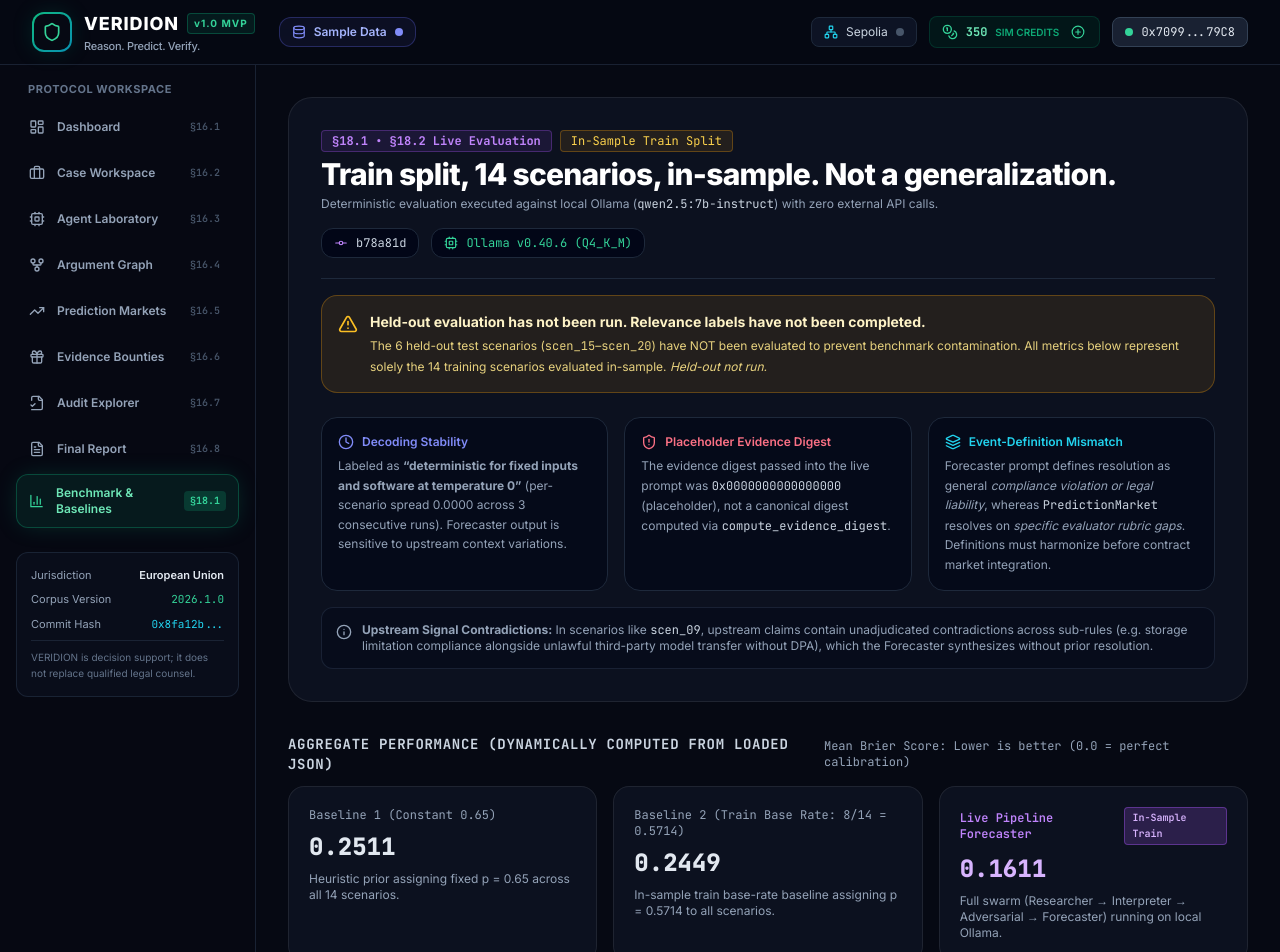
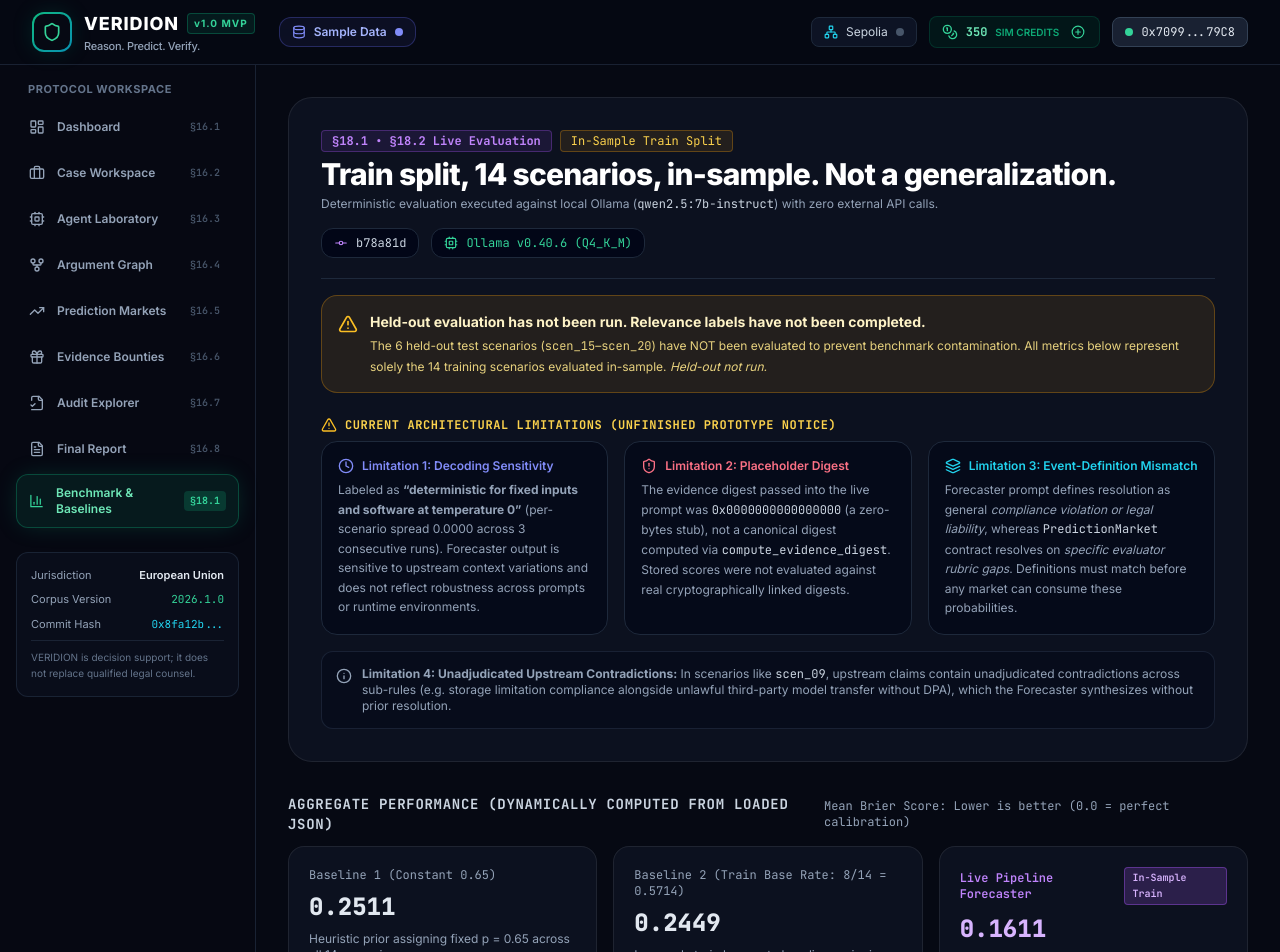
Before and after one commit to harshitrajj23/Verdion, a Next.js app in the folder frontend/: page /benchmark in a window 1280 px wide. Shown: the top 952 px of the page. Built offline with nearby package versions, Linux system fonts and the light colour scheme.

Commit message:
docs(benchmark): clarify prototype limitations and unvalidated forecaster status on benchmark page

```diff
--- a/frontend/src/app/benchmark/page.tsx
+++ b/frontend/src/app/benchmark/page.tsx
@@ -112,39 +112,45 @@ export default function BenchmarkPage() {
           </div>
         </div>
 
-        {/* Critical Caveats Panel */}
-        <div className="grid grid-cols-1 md:grid-cols-3 gap-4 pt-2">
-          {/* Caveat 1: Deterministic Greedy Decoding */}
+        {/* Current Limitations Panel */}
+        <div className="space-y-2 pt-2">
+          <div className="text-xs font-mono font-bold text-amber-300 uppercase tracking-wider flex items-center gap-2">
+            <AlertTriangle className="w-4 h-4 text-amber-400" />
+            <span>Current Architectural Limitations (Unfinished Prototype Notice)</span>
+          </div>
+          <div className="grid grid-cols-1 md:grid-cols-3 gap-4">
+            {/* Limitation 1: Deterministic Greedy Decoding */}
             <div className="p-4 rounded-2xl bg-slate-950/60 border border-slate-800 space-y-1.5 text-xs">
               <div className="flex items-center gap-2 text-indigo-400 font-semibold">
                 <Clock className="w-4 h-4" />
-              <span>Decoding Stability</span>
+                <span>Limitation 1: Decoding Sensitivity</span>
               </div>
               <p className="text-slate-400 leading-relaxed">
-              Labeled as <strong>“deterministic for fixed inputs and software at temperature 0”</strong> (per-scenario spread 0.0000 across 3 consecutive runs). Forecaster output is sensitive to upstream context variations.
+                Labeled as <strong>“deterministic for fixed inputs and software at temperature 0”</strong> (per-scenario spread 0.0000 across 3 consecutive runs). Forecaster output is sensitive to upstream context variations and does not reflect robustness across prompts or runtime environments.
               </p>
             </div>
 
-          {/* Caveat 2: Placeholder Evidence Digest */}
+            {/* Limitation 2: Placeholder Evidence Digest */}
             <div className="p-4 rounded-2xl bg-slate-950/60 border border-slate-800 space-y-1.5 text-xs">
               <div className="flex items-center gap-2 text-rose-400 font-semibold">
                 <ShieldAlert className="w-4 h-4" />
-              <span>Placeholder Evidence Digest</span>
+                <span>Limitation 2: Placeholder Digest</span>
               </div>
               <p className="text-slate-400 leading-relaxed">
-              The evidence digest passed into the live prompt was <span className="font-mono text-slate-300">0x0000000000000000</span> (placeholder), not a canonical digest computed via <span className="font-mono text-slate-300">compute_evidence_digest</span>.
+                The evidence digest passed into the live prompt was <span className="font-mono text-slate-300">0x0000000000000000</span> (a zero-bytes stub), not a canonical digest computed via <span className="font-mono text-slate-300">compute_evidence_digest</span>. Stored scores were not evaluated against real cryptographically linked digests.
               </p>
             </div>
 
-          {/* Caveat 3: Event Definition Mismatch */}
+            {/* Limitation 3: Event Definition Mismatch */}
             <div className="p-4 rounded-2xl bg-slate-950/60 border border-slate-800 space-y-1.5 text-xs">
               <div className="flex items-center gap-2 text-cyan-400 font-semibold">
                 <Layers className="w-4 h-4" />
-              <span>Event-Definition Mismatch</span>
+                <span>Limitation 3: Event-Definition Mismatch</span>
               </div>
               <p className="text-slate-400 leading-relaxed">
-              Forecaster prompt defines resolution as general <em>compliance violation or legal liability</em>, whereas <span className="font-mono text-slate-300">PredictionMarket</span> resolves on <em>specific evaluator rubric gaps</em>. Definitions must harmonize before contract market integration.
+                Forecaster prompt defines resolution as general <em>compliance violation or legal liability</em>, whereas <span className="font-mono text-slate-300">PredictionMarket</span> contract resolves on <em>specific evaluator rubric gaps</em>. Definitions must match before any market can consume these probabilities.
               </p>
+            </div>
           </div>
         </div>
 
@@ -152,7 +158,7 @@ export default function BenchmarkPage() {
         <div className="p-3.5 rounded-xl bg-slate-950/40 border border-slate-800/80 text-xs text-slate-400 flex items-start gap-2.5">
           <Info className="w-4 h-4 text-slate-400 shrink-0 mt-0.5" />
           <span>
-            <strong>Upstream Signal Contradictions:</strong> In scenarios like <span className="font-mono text-slate-300">scen_09</span>, upstream claims contain unadjudicated contradictions across sub-rules (e.g. storage limitation compliance alongside unlawful third-party model transfer without DPA), which the Forecaster synthesizes without prior resolution.
+            <strong>Limitation 4: Unadjudicated Upstream Contradictions:</strong> In scenarios like <span className="font-mono text-slate-300">scen_09</span>, upstream claims contain unadjudicated contradictions across sub-rules (e.g. storage limitation compliance alongside unlawful third-party model transfer without DPA), which the Forecaster synthesizes without prior resolution.
           </span>
         </div>
       </div>
@@ -202,8 +208,8 @@ export default function BenchmarkPage() {
             <div className="text-2xl font-black text-purple-300 font-mono">
               {computedMeans.mean_live.toFixed(4)}
             </div>
-            <p className="text-xs text-slate-400">
-              Full swarm (Researcher → Interpreter → Adversarial → Forecaster) running on local Ollama.
+            <p className="text-xs text-amber-400/90 font-medium">
+              ⚠️ Unvalidated in-sample figure: Subject to placeholder digest, upstream contradictions, and event mismatch. Not a validated forecaster.
             </p>
           </div>
         </div>
```
Lines whose indentation alone changed are shown as unchanged.
